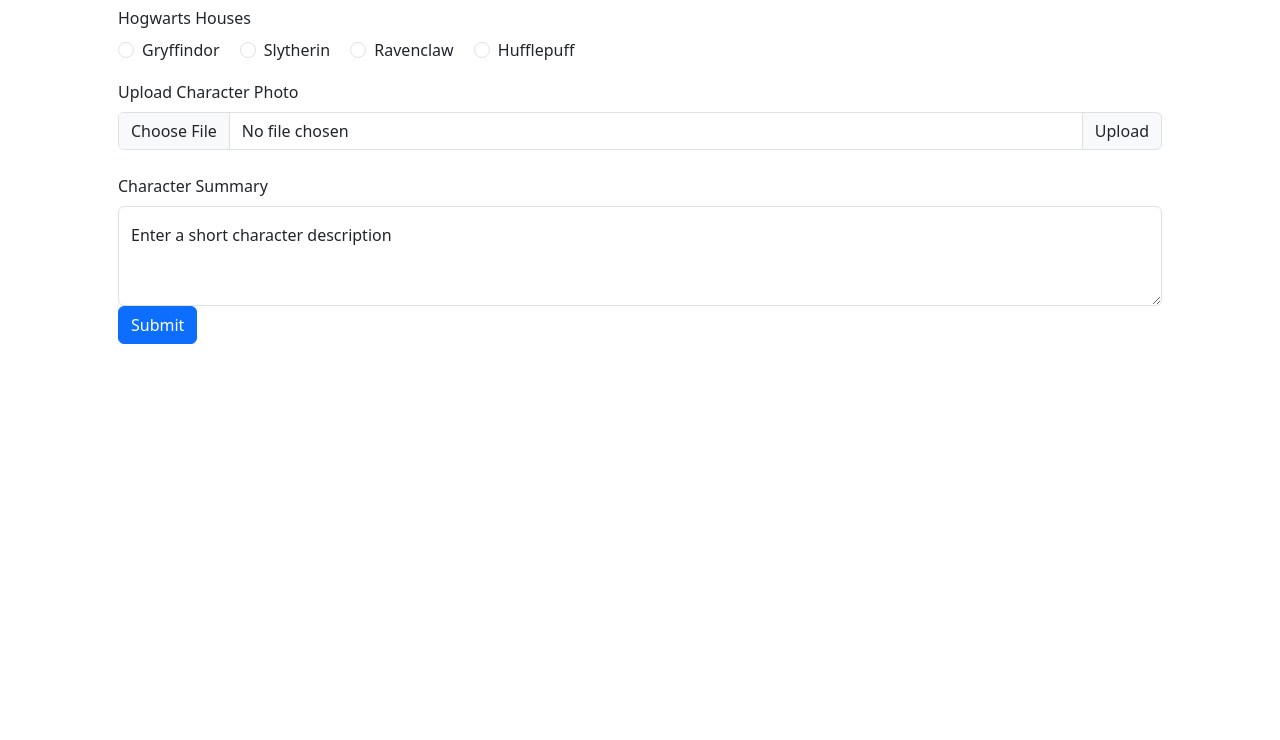
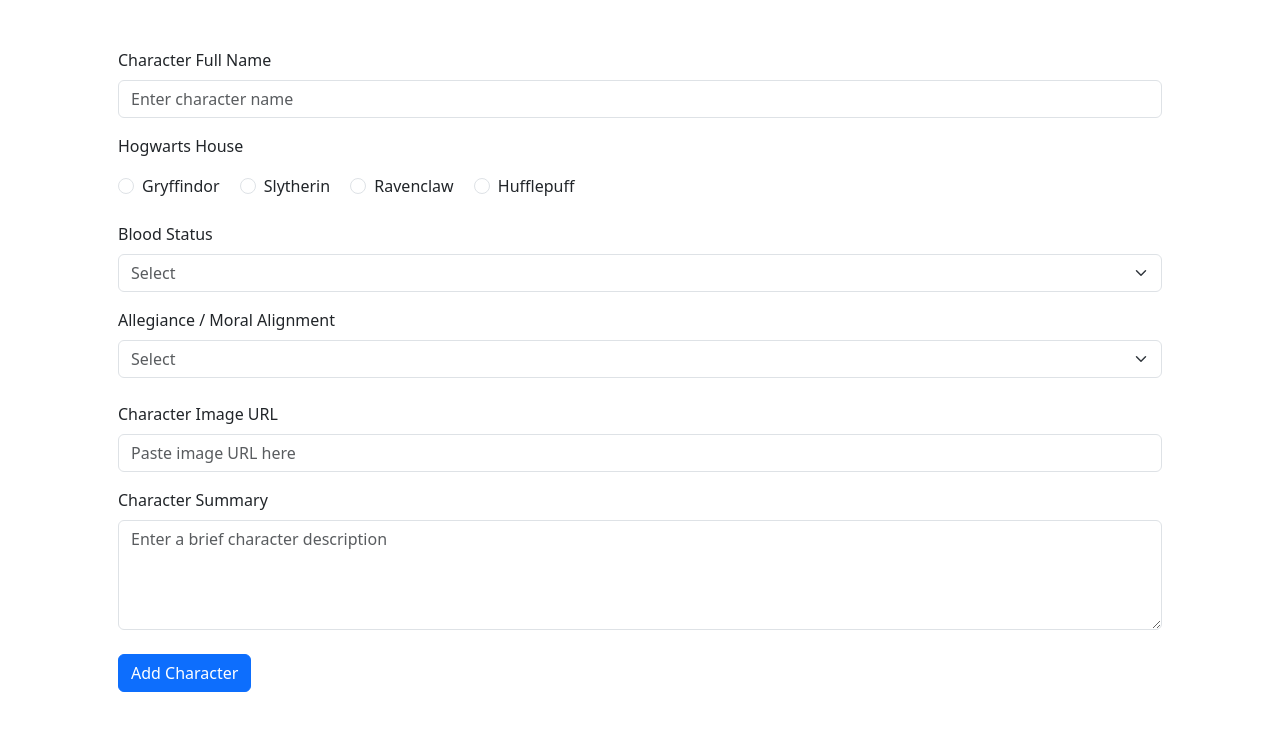
Before and after one commit to Ayusha-Thapa/CSC340-Static-Web-App, a plain HTML site: page new-character-fourm.html in a window 1280 px wide. Shown: the part 219-959 px from the top of the page. Before the commit the page ends 800 px from the top, so only its background shows below. Drawn offline with nearby package versions, Linux system fonts and the light colour scheme.

Commit message:
Updated pages aesthetically

```diff
--- a/new-character-fourm.html
+++ b/new-character-fourm.html
@@ -48,50 +48,101 @@
       </nav>
 
       <div class="container p-5">
+
+        <div class="mb-5">
+            <h1 class="mb-2">Add a Character</h1>
+            <p class="text-muted">
+              Don’t see your favorite Wizarding World character?
+              Share their information below and we’ll be sure to add them to the gallery.
+            </p>
+          </div>
+
         <form>
-            <div class="mb-3">
-              <label for="name" class="form-label">Character's Full Name</label>
-              <input type="text" class="form-control" id="name" aria-describedby="nameHelp">
-            </div>
 
-            <div class="">
-              <label for="house" class="form-label">Hogwarts Houses</label>
-            </div>
-            <div class="form-check form-check-inline">
-                <input class="form-check-input" type="radio" name="inlineRadioOptions" id="inlineRadio1" value="option1">
-                <label class="form-check-label" for="inlineRadio1">Gryffindor</label>
-              </div>
-              <div class="form-check form-check-inline">
-                <input class="form-check-input" type="radio" name="inlineRadioOptions" id="inlineRadio2" value="option2">
-                <label class="form-check-label" for="inlineRadio2">Slytherin</label>
-              </div>
-              <div class="form-check form-check-inline">
-                <input class="form-check-input" type="radio" name="inlineRadioOptions" id="inlineRadio1" value="option1">
-                <label class="form-check-label" for="inlineRadio1">Ravenclaw</label>
-              </div>
-              <div class="form-check form-check-inline">
-                <input class="form-check-input" type="radio" name="inlineRadioOptions" id="inlineRadio2" value="option2">
-                <label class="form-check-label" for="inlineRadio2">Hufflepuff</label>
-              </div>
+          <div class="mb-3">
+            <label for="name" class="form-label">Character Full Name</label>
+            <input
+              type="text"
+              class="form-control"
+              id="name"
+              placeholder="Enter character name"
+              required
+            >
+          </div>
 
-            <div class="mt-3">
-                <label for="photo" class="form-label">Upload Character Photo</label>
-              </div>
-              <div class="input-group mb-4">
-                <input type="file" class="form-control" id="inputGroupFile02">
-                <label class="input-group-text" for="inputGroupFile02">Upload</label>
-            </div>
+          <div class="mb-2">
+            <label class="form-label">Hogwarts House</label>
+          </div>
 
-            <div class="">
-                <label for="descirption" class="form-label">Character Summary</label>
-              </div>
-            <div class="form-floating">
-                <textarea class="form-control" placeholder="Leave a comment here" id="floatingTextarea2" style="height: 100px"></textarea>
-                <label for="floatingTextarea2">Enter a short character description</label>
-              </div>
+          <div class="form-check form-check-inline">
+            <input class="form-check-input" type="radio" name="house" id="gryffindor" value="Gryffindor" required>
+            <label class="form-check-label" for="gryffindor">Gryffindor</label>
+          </div>
 
-            <button type="submit" class="btn btn-primary">Submit</button>
-          </form>
+          <div class="form-check form-check-inline">
+            <input class="form-check-input" type="radio" name="house" id="slytherin" value="Slytherin">
+            <label class="form-check-label" for="slytherin">Slytherin</label>
+          </div>
+
+          <div class="form-check form-check-inline">
+            <input class="form-check-input" type="radio" name="house" id="ravenclaw" value="Ravenclaw">
+            <label class="form-check-label" for="ravenclaw">Ravenclaw</label>
+          </div>
+
+          <div class="form-check form-check-inline mb-4">
+            <input class="form-check-input" type="radio" name="house" id="hufflepuff" value="Hufflepuff">
+            <label class="form-check-label" for="hufflepuff">Hufflepuff</label>
+          </div>
+
+          <div class="mb-3">
+            <label for="bloodStatus" class="form-label">Blood Status</label>
+            <select class="form-select text-muted" id="bloodStatus" required>
+              <option selected disabled value="">Select</option>
+              <option value="Pure-blood">Pure-blood</option>
+              <option value="Half-blood">Half-blood</option>
+              <option value="Muggle-born">Muggle-born</option>
+              <option value="Squib">Squib</option>
+            </select>
+          </div>
+
+          <div class="mb-4">
+            <label for="allegiance" class="form-label">Allegiance / Moral Alignment</label>
+            <select class="form-select text-muted" id="allegiance" required>
+              <option selected disabled value="">Select</option>
+              <option value="Order of the Phoenix">Order of the Phoenix</option>
+              <option value="Death Eaters">Death Eaters</option>
+              <option value="Ministry of Magic">Ministry of Magic</option>
+              <option value="Neutral">Neutral / Other</option>
+            </select>
+          </div>
+
+          <div class="mb-3">
+            <label for="imageUrl" class="form-label">Character Image URL</label>
+            <input
+              type="url"
+              class="form-control"
+              id="imageUrl"
+              placeholder="Paste image URL here"
+              required
+            >
+          </div>
+
+          <div class="mb-4">
+            <label for="description" class="form-label">Character Summary</label>
+            <textarea
+              class="form-control"
+              id="description"
+              rows="4"
+              placeholder="Enter a brief character description"
+              required
+            ></textarea>
+          </div>
+
+          <button type="submit" class="btn btn-primary">
+            Add Character
+          </button>
+
+        </form>
       </div>
 
       <script src="https://cdn.jsdelivr.net/npm/bootstrap@5.3.8/dist/js/bootstrap.bundle.min.js" integrity="sha384-FKyoEForCGlyvwx9Hj09JcYn3nv7wiPVlz7YYwJrWVcXK/BmnVDxM+D2scQbITxI" crossorigin="anonymous"></script>
```
Also changed, not shown: about.html (+17 -19 lines), detail.html (+13 -10 lines), index.html (+9 -5 lines), Images/800x.jpg (deleted), Images/Character_AboutUs.jpeg (deleted), 1 other file.
